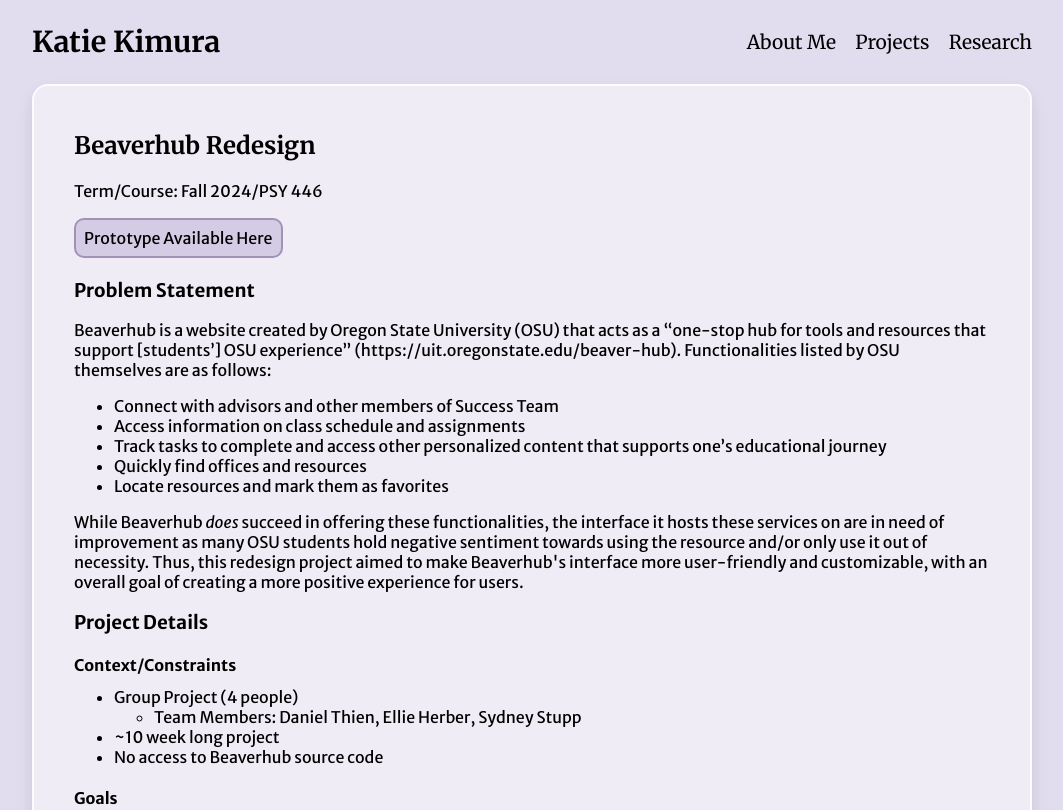
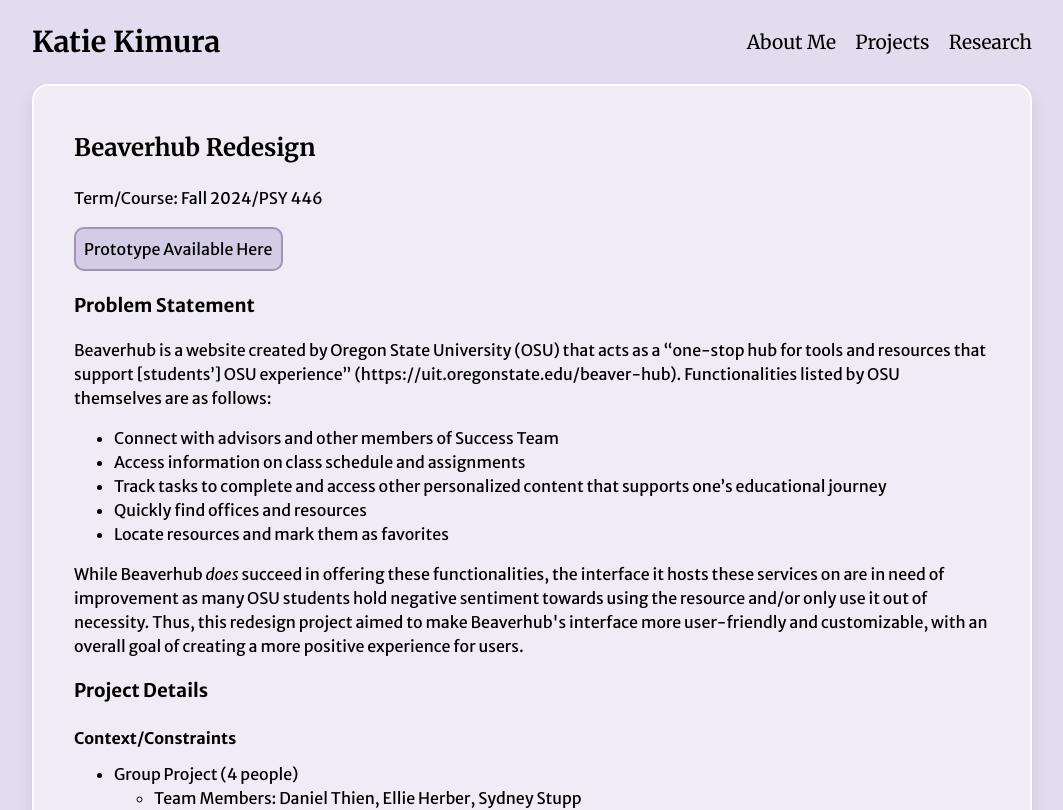
Before and after one commit to ktkimura/ktkimura.github.io, a React (Create React App) app in the folder portfolio-website/: page /projects/beaverhub in a window 1280 px wide. Shown: the top 810 px of the page, without its empty margins (108-1171 px from the left). Built offline with nearby package versions, Linux system fonts and the light colour scheme.

Commit message:
adjusted line height

```diff
--- a/portfolio-website/public/index.html
+++ b/portfolio-website/public/index.html
@@ -5,7 +5,7 @@
     <link rel="icon" href="%PUBLIC_URL%/favicon.ico" />
     <link rel="preconnect" href="https://fonts.googleapis.com">
     <link rel="preconnect" href="https://fonts.gstatic.com" crossorigin>
-    <link href="https://fonts.googleapis.com/css2?family=Merriweather+Sans:ital,wght@0,300..800;1,300..800&family=Merriweather:ital,opsz,wght@0,18..144,300..900;1,18..144,300..900&display=swap" rel="stylesheet"
+    <link href="https://fonts.googleapis.com/css2?family=Merriweather+Sans:ital,wght@0,300..800;1,300..800&family=Merriweather:ital,opsz,wght@0,18..144,300..900;1,18..144,300..900&display=swap" rel="stylesheet"/>
     <meta name="viewport" content="width=device-width, initial-scale=1" />
 
     <meta name="theme-color" content="#000000" />
--- a/portfolio-website/src/App.css
+++ b/portfolio-website/src/App.css
@@ -29,6 +29,7 @@
 
 .content-area * {
   font-family: "Merriweather Sans", sans-serif;
+  line-height: 1.5;
 }
 
 .content-area h1,
```
